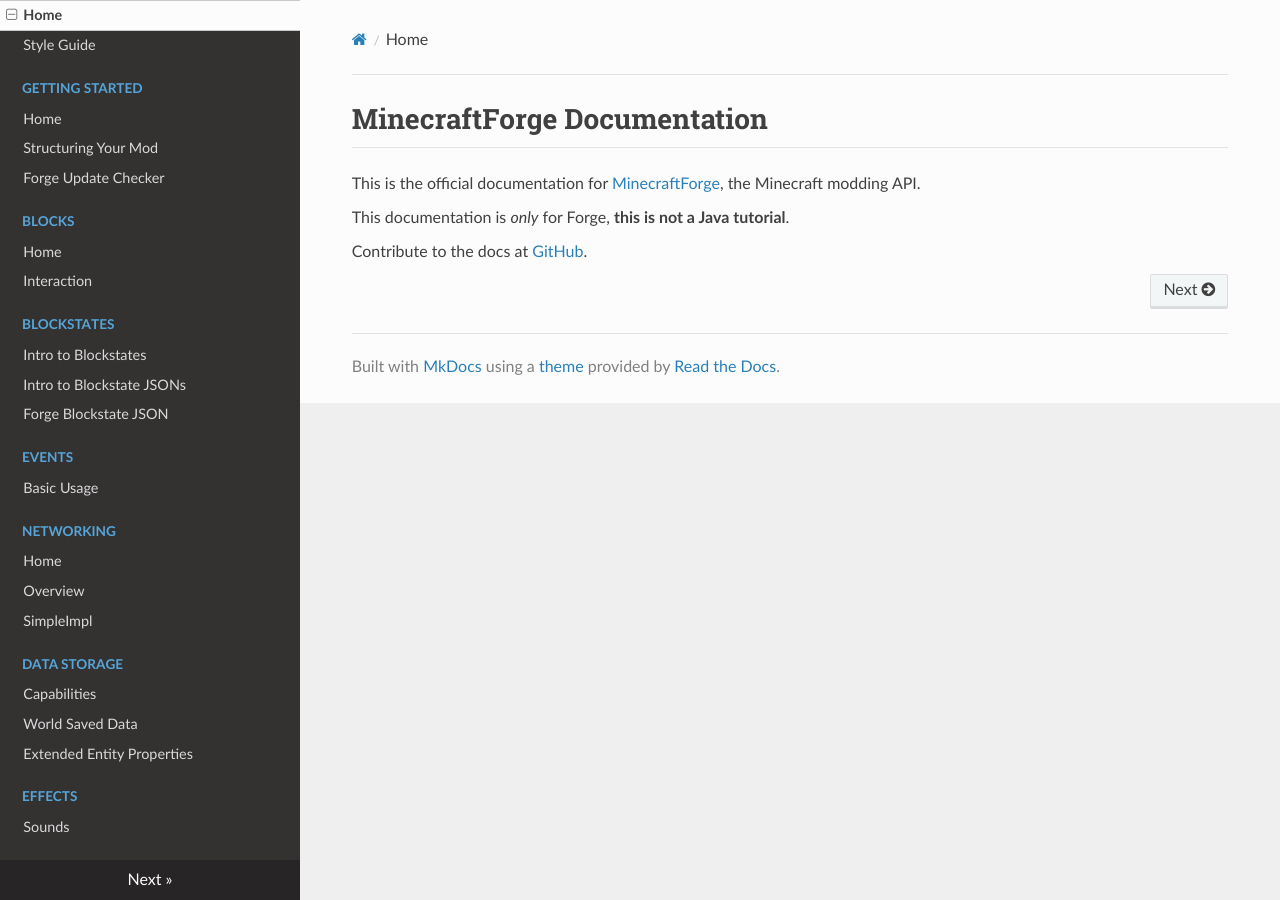
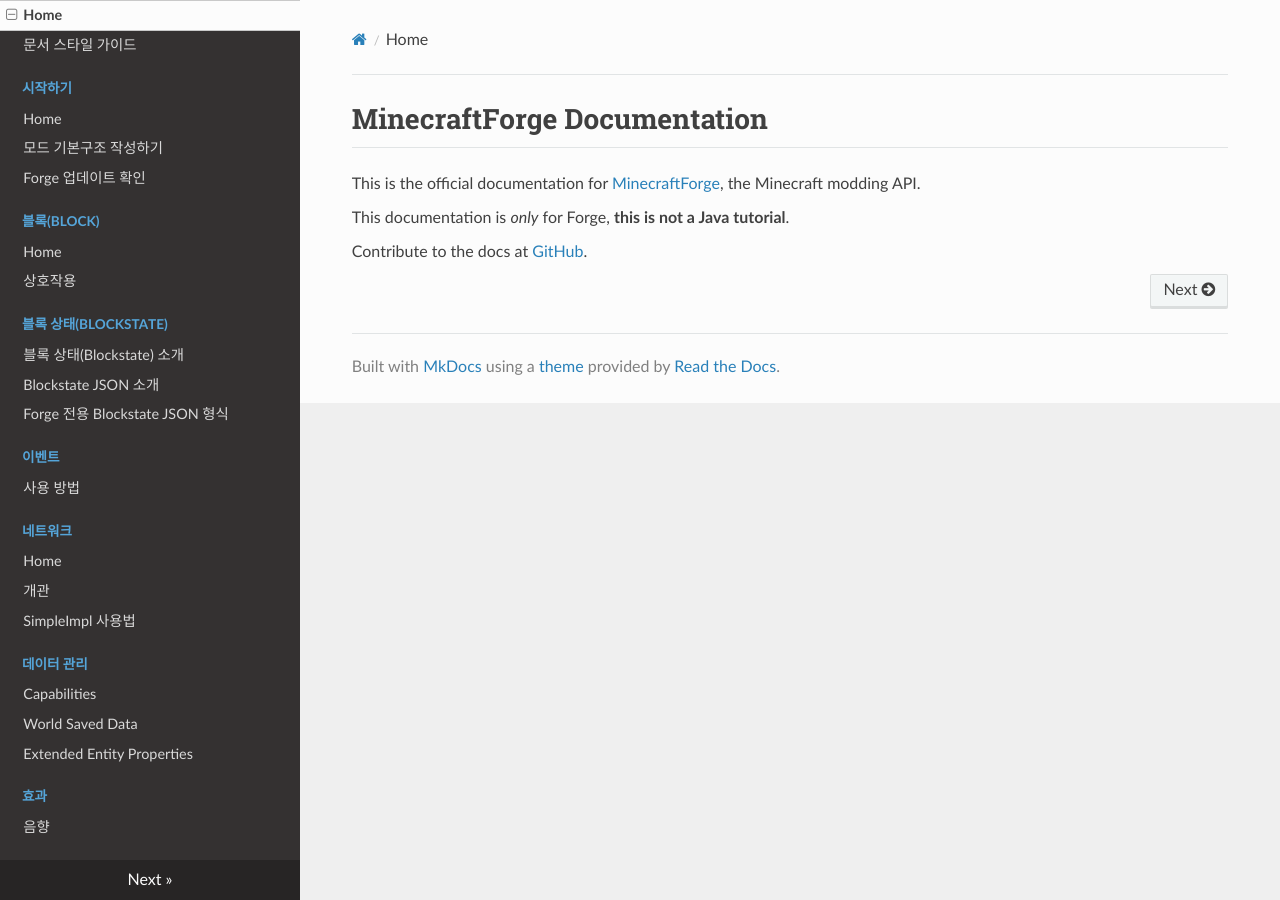
Before and after one commit to 01QueN10/Documentation-KO, an MkDocs documentation site: the page built from docs/index.md, in a window 1280 px wide. Built offline with MkDocs 1.6.1, drawn with Linux system fonts in a browser that asks for light colours; nearby versions of some CDN libraries; old or Windows-style settings are respelled for this version of MkDocs.

Commit message:
Update mkdocs.yml
Korean localization

```diff
--- a/mkdocs.yml
+++ b/mkdocs.yml
@@ -1,39 +1,39 @@
 # If you add a page, you must add it to the index here
 pages:
   - Home: 'index.md'
-  - Style Guide: 'styleguide.md'
-  - Getting Started:
+  - 문서 스타일 가이드: 'styleguide.md'
+  - 시작하기:
     - Home: 'gettingstarted/index.md'
-    - Structuring Your Mod: 'gettingstarted/structuring.md'
-    - Forge Update Checker: 'gettingstarted/autoupdate.md'
-  - Blocks:
+    - 모드 기본구조 작성하기: 'gettingstarted/structuring.md'
+    - Forge 업데이트 확인: 'gettingstarted/autoupdate.md'
+  - 블록(Block):
     - Home: 'blocks/blocks.md'
-    - Interaction: 'blocks/interaction.md'
-  - Blockstates:
-    - Intro to Blockstates: 'blockstates/states.md'
-    - Intro to Blockstate JSONs: 'blockstates/introduction.md'
-    - Forge Blockstate JSON: 'blockstates/forgeBlockstates.md'
-  - Events:
-    - Basic Usage: 'events/intro.md'
-  - Networking:
+    - 상호작용: 'blocks/interaction.md'
+  - 블록 상태(Blockstate):
+    - 블록 상태(Blockstate) 소개: 'blockstates/states.md'
+    - Blockstate JSON 소개: 'blockstates/introduction.md'
+    - Forge 전용 Blockstate JSON 형식: 'blockstates/forgeBlockstates.md'
+  - 이벤트:
+    - 사용 방법: 'events/intro.md'
+  - 네트워크:
     - Home: 'networking/index.md'
-    - Overview: 'networking/overview.md'
-    - SimpleImpl: 'networking/simpleimpl.md'
-  - Data Storage:
+    - 개관: 'networking/overview.md'
+    - SimpleImpl 사용법: 'networking/simpleimpl.md'
+  - 데이터 관리:
     - Capabilities: 'datastorage/capabilities.md'
     - World Saved Data: 'datastorage/worldsaveddata.md'
     - Extended Entity Properties: 'datastorage/extendedentityproperties.md'
-  - Effects:
-    - Sounds: 'effects/sounds.md'
-  - Conventions:
-    - Versioning: 'conventions/versioning.md'
-    - Locations: 'conventions/locations.md'
-    - Loading Stages: 'conventions/loadstages.md'
-  - Concepts:
-    - Sides: 'concepts/sides.md'
+  - 효과:
+    - 음향: 'effects/sounds.md'
+  - 관례:
+    - 버전 관리: 'conventions/versioning.md'
+    - 파일 위치: 'conventions/locations.md'
+    - 로딩 단계(Loading Stage) 관련: 'conventions/loadstages.md'
+  - 기본 개념:
+    - 측(서버와 클라이언트): 'concepts/sides.md'
 
 # Do not edit in PRs below here
-site_name: Forge Documentation
+site_name: Forge 한글 설명서
 
 markdown_extensions:
   - admonition
```
